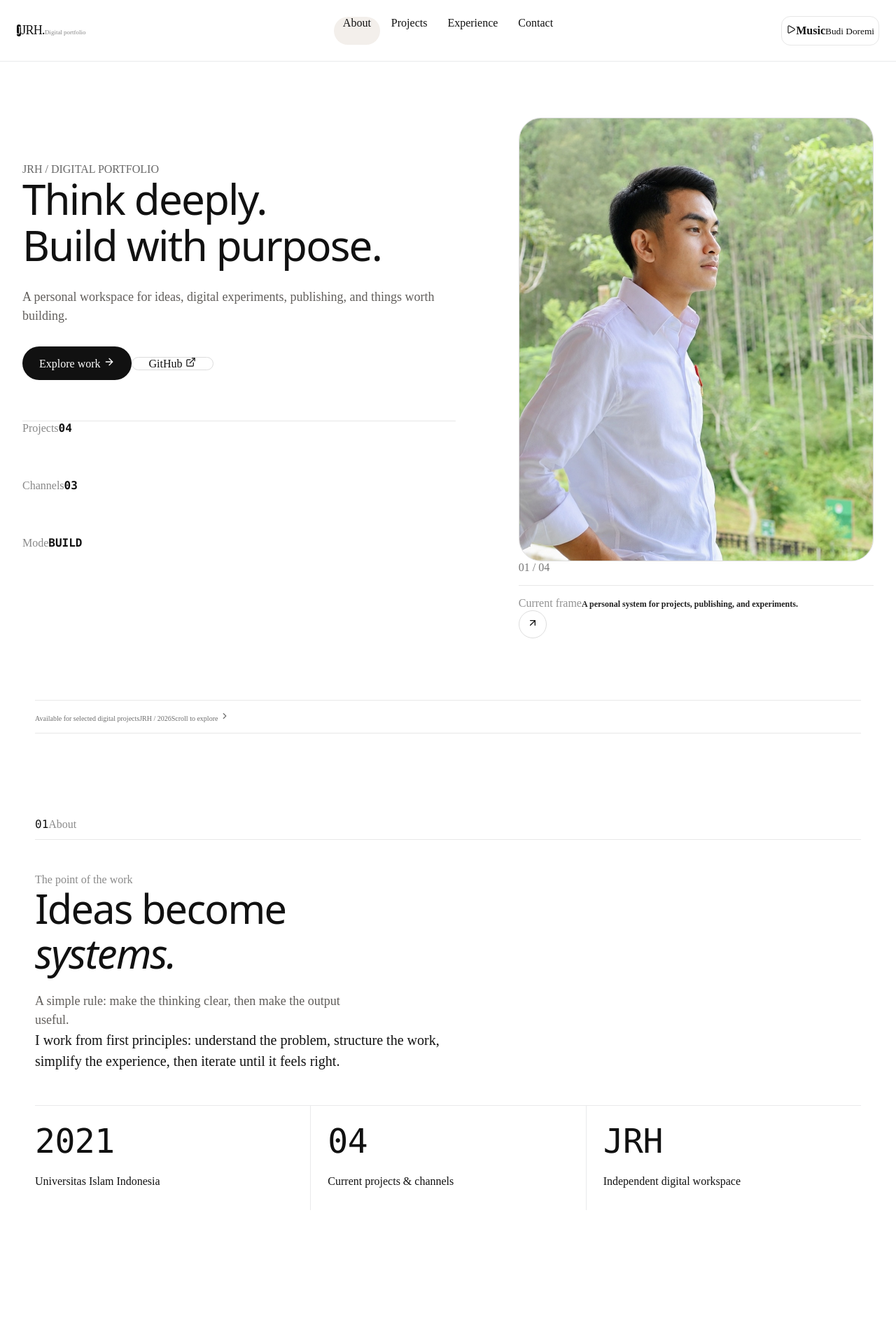
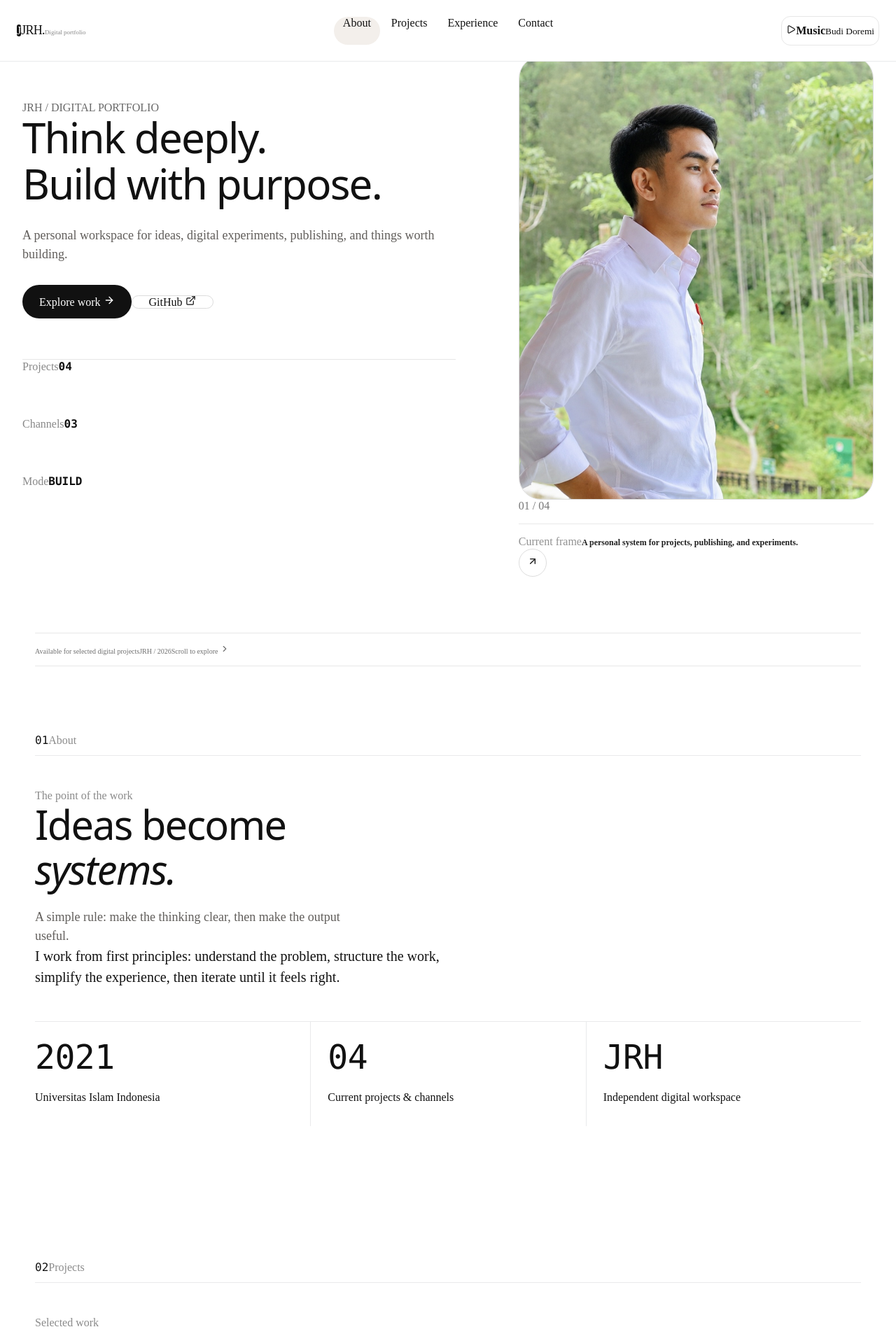
Before and after one commit to LionerHakim/JRHs, a React (Vite) app: page / in a window 1280 px wide. Shown: the top 1906 px of the page at 70% size. Built offline with nearby package versions, Linux system fonts and the light colour scheme.

Commit message:
design: unify JRH into organic timeless visual system

```diff
--- a/src/future.css
+++ b/src/future.css
@@ -263,3 +263,38 @@ button{cursor:pointer}
   .nav,.scroll-progress,.music-nav-wrap,.mobile-menu,.to-top,.modal-backdrop,.signal-strip{display:none!important}
   body,.app,main,section,.hero,.section,.statement,.cta-section,.footer{background:var(--color-pure-white)!important;color:#000!important}
 }
+
+/* Titan Organic Continuity — one visual language from top to bottom */
+.app{background:var(--surface-canvas)!important;color:var(--color-ink)!important;overflow-x:clip!important}
+main{background:var(--surface-canvas)!important}
+.hero,.signal-strip,.section,.statement,.cta-section{position:relative!important}
+.hero,.signal-strip,.section,.statement,.cta-section{max-width:var(--page-max-width)!important;margin-left:auto!important;margin-right:auto!important}
+.hero{min-height:calc(100svh - 88px)!important;align-items:center!important}
+.hero-copy,.hero-visual,.about-layout,.experience-layout,.cta-grid{min-width:0!important}
+.hero-copy{max-width:700px!important}
+.hero-copy>p,.section-intro>p,.section-heading>p,.cta-copy>p,.timeline-item>p,.principle-list li span,.project-card p{color:var(--color-warm-subtle)!important}
+.section-kicker{border-bottom-color:var(--color-mist-border)!important}
+.fact-grid{border-top:0!important}
+.fact{border-top-color:var(--color-mist-border)!important}
+.fact:not(:first-child){border-left-color:var(--color-mist-border)!important}
+.project-card{background:var(--surface-cream-card)!important}
+.project-card,.project-card-hit,.fact,.filter-chip,.search-box,.project-modal,.modal-close,.tool-button{box-shadow:none!important}
+.project-card:hover{transform:translateY(-2px)!important}
+.statement{background:var(--surface-cream-card)!important;border-color:var(--color-tan-divider)!important}
+.statement p{max-width:1080px!important;margin-inline:auto!important}
+.cta-section{background:var(--surface-canvas)!important}
+.footer{border-radius:0!important}
+.button,.filter-chip,.search-box,.modal-close,.tool-button{transition:background-color .3s cubic-bezier(.83,0,.17,1),border-color .3s cubic-bezier(.83,0,.17,1),color .3s cubic-bezier(.83,0,.17,1),transform .3s cubic-bezier(.83,0,.17,1)!important}
+img{content-visibility:auto!important}
+@media (min-width:1101px){
+  .hero{padding-top:80px!important;padding-bottom:80px!important}
+  .section{padding-top:96px!important;padding-bottom:96px!important}
+  .about-layout,.experience-layout{grid-template-columns:minmax(280px,.75fr) minmax(0,1.25fr)!important}
+}
+@media (max-width:900px){
+  .hero{min-height:auto!important}
+}
+@media (max-width:760px){
+  .hero,.signal-strip,.section,.statement,.cta-section{max-width:none!important}
+  .statement p{margin-inline:0!important}
+}
```
